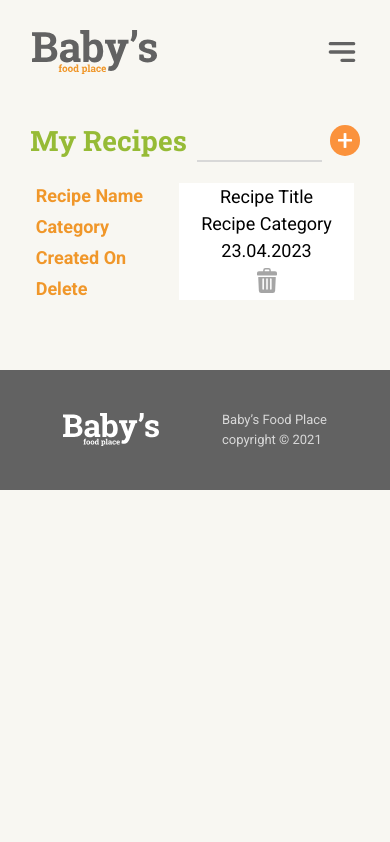
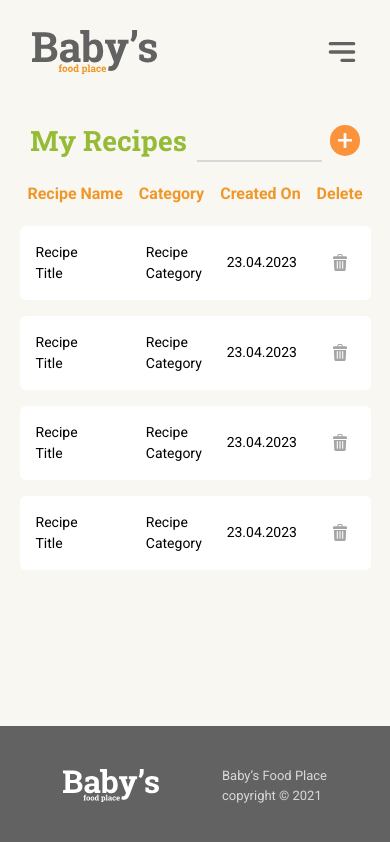
Before and after one commit to bojan09/babys-food-place, a React (Vite) app in the folder client/: page /my-recipes in a window 390 px wide. Shown: the top 842 px of the page. Built offline with nearby package versions, Linux system fonts and the light colour scheme.

Commit message:
fixed bugs on MobileView for myRecipe & UserRecipes

```diff
--- a/client/src/components/Recipes/UserRecipes/UserRecipes.jsx
+++ b/client/src/components/Recipes/UserRecipes/UserRecipes.jsx
@@ -7,20 +7,20 @@ import { trashIcon } from "../../../assets";
 
 const UserRecipes = () => {
   return (
-    <div className="h-full md:w-full xs:w-[45vw] md:flex md:justify-around items-center md:gap-[8rem] bg-white text-[18px] xs:text-center ">
+    <div className="w-[90vw] h-full mx-auto mt-4 py-4 rounded-md flex justify-center items-center gap-3 bg-white text-[14px]">
       <Link to={"/update-recipe"}>
         {/* Recipe Title */}
-        <h3 className="">Recipe Title</h3>
+        <h3 className="xs:ml-[1rem]">Recipe Title</h3>
       </Link>
 
       {/* Category */}
-      <h3 className="">Recipe Category</h3>
+      <h3 className="xs:ml-[3.4rem]">Recipe Category</h3>
 
       {/* Date Created */}
-      <h3 className="">23.04.2023</h3>
+      <h3 className="xs:mr-[1.5rem]">23.04.2023</h3>
 
       {/* Delete Button */}
-      <button className="xs:my-1 xs:w-[20px] md:w-[25px]">
+      <button className="xs:my-1 xs:w-[20px] xs:mr-6 md:w-[25px]">
         <img src={trashIcon} alt="delete recipe" className="w-[40px]" />
       </button>
     </div>
--- a/client/src/pages/MyRecipes/MyRecipes.jsx
+++ b/client/src/pages/MyRecipes/MyRecipes.jsx
@@ -10,7 +10,7 @@ import { plusIcon } from "../../assets";
 
 const MyRecipes = () => {
   return (
-    <div className="grid md:justify-center items-center">
+    <div className="grid md:justify-center items-center mb-[40%]">
       {/* My Recipes - Container */}
 
       {/* Heading & Add Recipe - Container */}
@@ -30,10 +30,10 @@ const MyRecipes = () => {
       </div>
 
       {/* Categories & Recipe Items -  Container */}
-      <div className="flex md:flex-col justify-evenly items-center">
+      <div className="md:flex md:flex-col justify-evenly items-center">
         {/* Categories -  Container */}
-        <div className="md:flex md:gap-[10rem] md:mt-[3rem] md:mb-4 text-color_orange font-bold text-[18px]">
-          <h3 className="xs:my-1">Recipe Name</h3>
+        <div className="flex xs:gap-4 justify-center items-center md:gap-[10rem] md:mt-[3rem] md:mb-4 text-color_orange font-bold">
+          <h3 className="xs:my-1 xs:">Recipe Name</h3>
           <h3 className="xs:my-1">Category</h3>
           <h3 className="xs:my-1">Created On</h3>
           <h3 className="xs:my-1  md:flex md:ml-[43.5%]">Delete</h3>
@@ -41,6 +41,9 @@ const MyRecipes = () => {
 
         {/* UserRecipes Component */}
         <UserRecipes />
+        <UserRecipes />
+        <UserRecipes />
+        <UserRecipes />
       </div>
     </div>
   );
```
